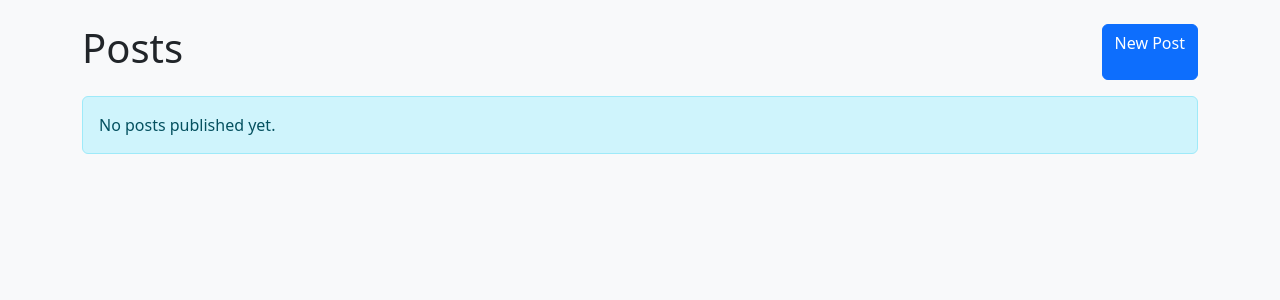
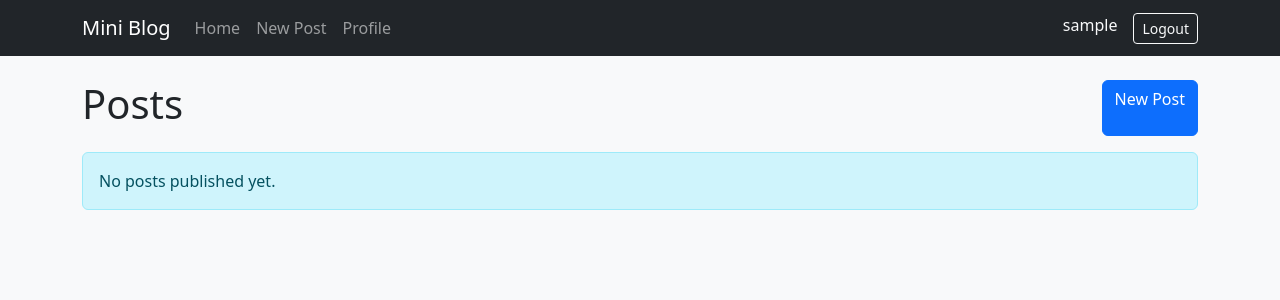
Before and after one commit to Chathuni-Karunarathne/mini-blog, a PHP site: page /posts.php in a window 1280 px wide. Shown: the top 300 px of the page. Run offline with PHP 8.4, Linux system fonts and the light colour scheme; the visitor is signed in with stand-in values (Sample User, id 1); data that the repository does not hold is empty.

Commit message:
Add navbar partial and include it in post-related pages for consistent navigation

```diff
--- a/public/edit_post.php
+++ b/public/edit_post.php
@@ -103,6 +103,7 @@ if ($_SERVER['REQUEST_METHOD'] === 'POST') {
   <link href="https://cdn.jsdelivr.net/npm/bootstrap@5.3.2/dist/css/bootstrap.min.css" rel="stylesheet">
 </head>
 <body class="bg-light">
+<?php include __DIR__ . '/../src/partials/navbar.php'; ?>
 <div class="container py-4">
   <a href="posts.php" class="btn btn-link">&larr; Back</a>
   <h2>Edit Post</h2>
--- a/public/new_post.php
+++ b/public/new_post.php
@@ -85,6 +85,8 @@ if ($_SERVER['REQUEST_METHOD'] === 'POST') {
   <link href="https://cdn.jsdelivr.net/npm/bootstrap@5.3.2/dist/css/bootstrap.min.css" rel="stylesheet">
 </head>
 <body class="bg-light">
+<?php include __DIR__ . '/../src/partials/navbar.php'; ?>
+
 <div class="container py-4">
   <a href="posts.php" class="btn btn-link">&larr; Back</a>
   <h2>New Post</h2>
--- a/public/posts.php
+++ b/public/posts.php
@@ -16,6 +16,7 @@ $posts = $stmt->fetchAll();
   <link href="https://cdn.jsdelivr.net/npm/bootstrap@5.3.2/dist/css/bootstrap.min.css" rel="stylesheet">
 </head>
 <body class="bg-light">
+<?php include __DIR__ . '/../src/partials/navbar.php'; ?>
 <div class="container py-4">
   <div class="d-flex justify-content-between mb-3">
     <h1>Posts</h1>
--- a/public/view_post.php
+++ b/public/view_post.php
@@ -36,6 +36,7 @@ $update->execute(['id' => $post['id']]);
   <link href="https://cdn.jsdelivr.net/npm/bootstrap@5.3.2/dist/css/bootstrap.min.css" rel="stylesheet">
 </head>
 <body class="bg-light">
+<?php include __DIR__ . '/../src/partials/navbar.php'; ?>
 <div class="container py-4">
   <a class="btn btn-link" href="posts.php">&larr; Back to posts</a>
 
--- /dev/null
+++ b/src/partials/navbar.php
@@ -0,0 +1,48 @@
+<?php
+require_once __DIR__ . '/../helpers/auth.php';
+?>
+<nav class="navbar navbar-expand-lg navbar-dark bg-dark">
+  <div class="container">
+    <a class="navbar-brand" href="/mini-blog/public/posts.php">Mini Blog</a>
+    <button class="navbar-toggler" type="button" data-bs-toggle="collapse" data-bs-target="#navbarNav"
+      aria-controls="navbarNav" aria-expanded="false" aria-label="Toggle navigation">
+      <span class="navbar-toggler-icon"></span>
+    </button>
+
+    <div class="collapse navbar-collapse" id="navbarNav">
+      <ul class="navbar-nav me-auto mb-2 mb-lg-0">
+        <li class="nav-item">
+          <a class="nav-link" href="/mini-blog/public/posts.php">Home</a>
+        </li>
+        <?php if (isLoggedIn()): ?>
+        <li class="nav-item">
+          <a class="nav-link" href="/mini-blog/public/new_post.php">New Post</a>
+        </li>
+        <li class="nav-item">
+          <a class="nav-link" href="/mini-blog/public/profile.php">Profile</a>
+        </li>
+        <?php endif; ?>
+      </ul>
+
+      <ul class="navbar-nav">
+        <?php if (isLoggedIn()): ?>
+          <li class="nav-item">
+            <span class="navbar-text text-light me-3">
+              <?= htmlspecialchars(currentUser()['username'] ?? 'User') ?>
+            </span>
+          </li>
+          <li class="nav-item">
+            <a class="btn btn-outline-light btn-sm" href="/mini-blog/public/logout.php">Logout</a>
+          </li>
+        <?php else: ?>
+          <li class="nav-item">
+            <a class="btn btn-outline-light btn-sm me-2" href="/mini-blog/public/login.php">Login</a>
+          </li>
+          <li class="nav-item">
+            <a class="btn btn-light btn-sm" href="/mini-blog/public/register.php">Register</a>
+          </li>
+        <?php endif; ?>
+      </ul>
+    </div>
+  </div>
+</nav>
```
